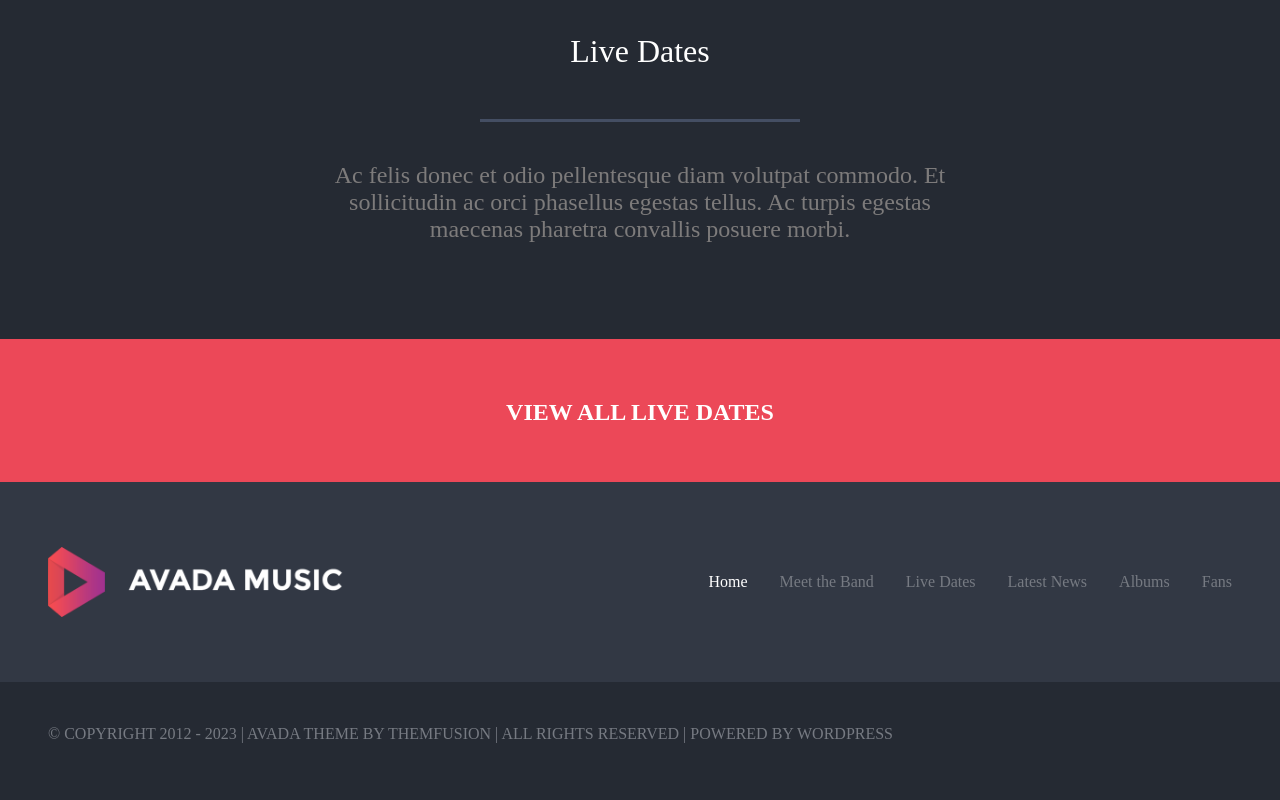
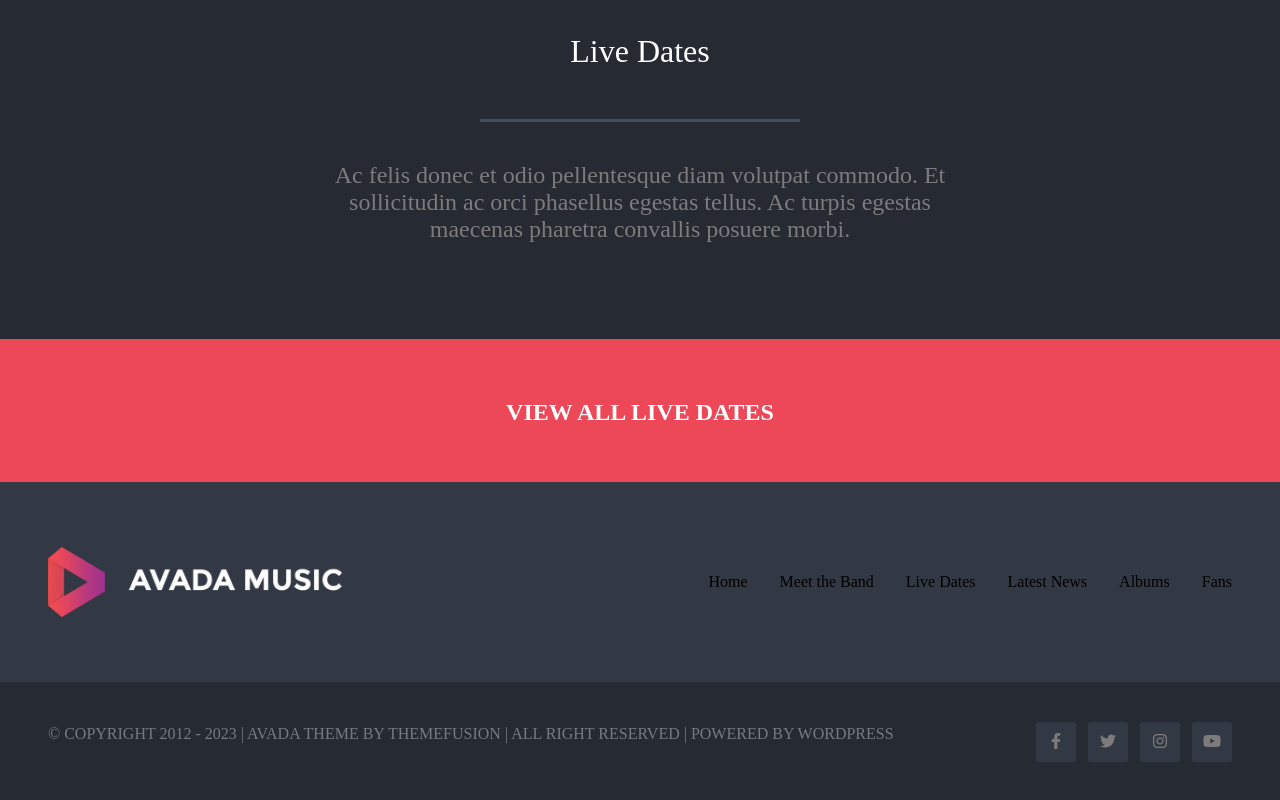
Before and after one commit to GarySmithAlvarezVenturo/proj-html-vuejs, a Vue app: page / in a window 1280 px wide. Shown: the part 4020-4820 px from the top of the page. Built offline with nearby package versions, Linux system fonts and the light colour scheme.

Commit message:
fix/end footer

```diff
--- a/src/assets/style/scss_partials/variables.scss
+++ b/src/assets/style/scss_partials/variables.scss
@@ -39,3 +39,4 @@ $img_transition_time        : 0.33s;
 $footer_upper_bg            : #323844;
 $footer_lower_bg            : #252A33;
 $footer_menu_col            : #767A82;
+$icon_hover_col             : #C34050;
--- a/src/components/AppFooter.vue
+++ b/src/components/AppFooter.vue
@@ -86,7 +86,15 @@ export default
             />
         </div>
         <div id="footer_lower">
-            <p>&#169; COPYRIGHT 2012 - 2023 | AVADA THEME BY THEMFUSION | ALL RIGHTS RESERVED  | POWERED BY WORDPRESS</p>
+            <p>
+                &#169; COPYRIGHT 2012 - 2023 | AVADA THEME BY THEMEFUSION | ALL RIGHT RESERVED | POWERED BY WORDPRESS
+            </p>
+            <AppMenuMng
+             :menu_class = "social_menu.menu_class"
+             :category = "social_menu.category"
+             :is_horizontal="social_menu.is_horizontal"
+             :menu_items = "social_menu.menu_items"
+            />
         </div>
     </footer>
 </template>
--- a/src/components/AppItem.vue
+++ b/src/components/AppItem.vue
@@ -3,7 +3,13 @@ import { withDirectives } from 'vue';
     export default
     {
         name        : "AppItem",
-        props       : ['csi_menu_item', 'csi_category', 'csi_menu_class'],
+        props       : ['csi_menu_item', 'csi_category', 'csi_menu_class', 'social_index'],
+        data()
+        {
+            return {
+                social_array : ["Facebook", "Twitter", "Instagram", "YouTube"]
+            }
+        },
         methods     :
         {
             set_classes()
@@ -26,6 +32,10 @@ import { withDirectives } from 'vue';
                     // footer_menu
                     case 50:
                         classes_str = "footer_menu";
+                    // social_menu
+                    case 60:
+                        classes_str = "social_menu";
+                        break;
                 }
                 return classes_str;
             },
@@ -62,6 +72,10 @@ import { withDirectives } from 'vue';
           v-else>
         </a>
 
+        <span class="hover_on_social">
+            {{ social_array[social_index] }}
+        </span>
+
     </div>
 </template>
 
@@ -71,6 +85,19 @@ import { withDirectives } from 'vue';
 
         .single_item
         {
+            .hover_on_social
+            {
+                display: none;
+                position: absolute;
+                bottom: 100%;
+                left: -50%;
+                transform: translate(-33% -50%);
+                background-color: rgb(32, 30, 30);
+                color: $banner_text_color;
+                padding: 3px 6px;
+                margin-bottom: 5px;
+            }
+
             button
             {
                 border-radius: 3px;
@@ -87,6 +114,28 @@ import { withDirectives } from 'vue';
                     {
                         color: white;
                     }
+                }
+            }
+            &.social_menu
+            {
+                position: relative;
+                button
+                {
+                    width: 40px;
+                    height: 40px;
+                    color: $banner_text_color;
+                    background-color: $footer_upper_bg;
+                    border: none;
+                    transition: all, 0.5s;
+                    &:hover
+                    {
+                        color: $footer_lower_bg;
+                        background-color: $icon_hover_col;
+                    }
+                }
+                &:hover .hover_on_social
+                {
+                    display: block;
                 }
             }
             &.heading_btn
@@ -126,11 +175,6 @@ import { withDirectives } from 'vue';
                 }
             }
 
-            a
-            {
-                height: 100px;
-                width: 50px;
-            }
             &.footer_menu
             {
                 a
--- a/src/components/AppMenuMng.vue
+++ b/src/components/AppMenuMng.vue
@@ -14,10 +14,10 @@
 
 <template>
 
-    <div class="menu_manager" :class="(!(is_horizontal) ? ('flex-column') : (''))">
+    <div class="menu_manager" :class="(!(is_horizontal) ? ('flex-column') : (''))" :style="(menu_class == 60) ? ('gap: 0.75rem;') : ('')">
 
         <AppItem v-for="(item, index) in menu_items" :key="index + menu_class" :csi_menu_item="item"
-            :csi_category="category" :csi_menu_class="menu_class" />
+            :csi_category="category" :csi_menu_class="menu_class" :social_index = "index"/>
 
     </div>
 
```
